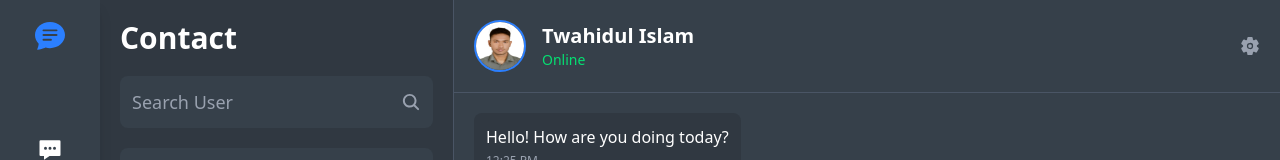
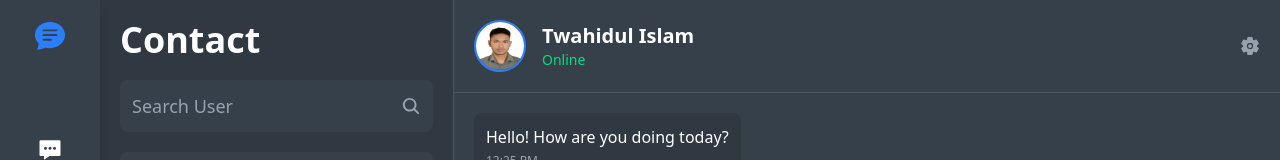
Before and after one commit to twahidulislamdev/chat-flow, a React (Vite) app: page /contact in a window 1280 px wide. Shown: the top 160 px of the page. Built offline with nearby package versions, Linux system fonts and the light colour scheme.

Commit message:
contact page update

```diff
--- a/src/components/pages/Contact.jsx
+++ b/src/components/pages/Contact.jsx
@@ -3,11 +3,11 @@ import { IoSettings, IoSearch } from "react-icons/io5";
 const Contact = () => {
   return (
     <>
-      <div className="w-full h-full flex bg-gray-100">
+      <div className="w-full h-full flex bg-gray-200">
         {/* Left Sidebar - Chat List */}
         <div className="w-[30%] h-full bg-[#303841] border-r border-gray-600">
           <div className="p-5">
-            <h3 className="text-3xl font-bold text-white mb-5">Contact</h3>
+            <h3 className="text-4xl font-bold text-white mb-5">Contact</h3>
 
             {/* Search Box */}
             <div className="relative w-full rounded-lg mb-5">
```
